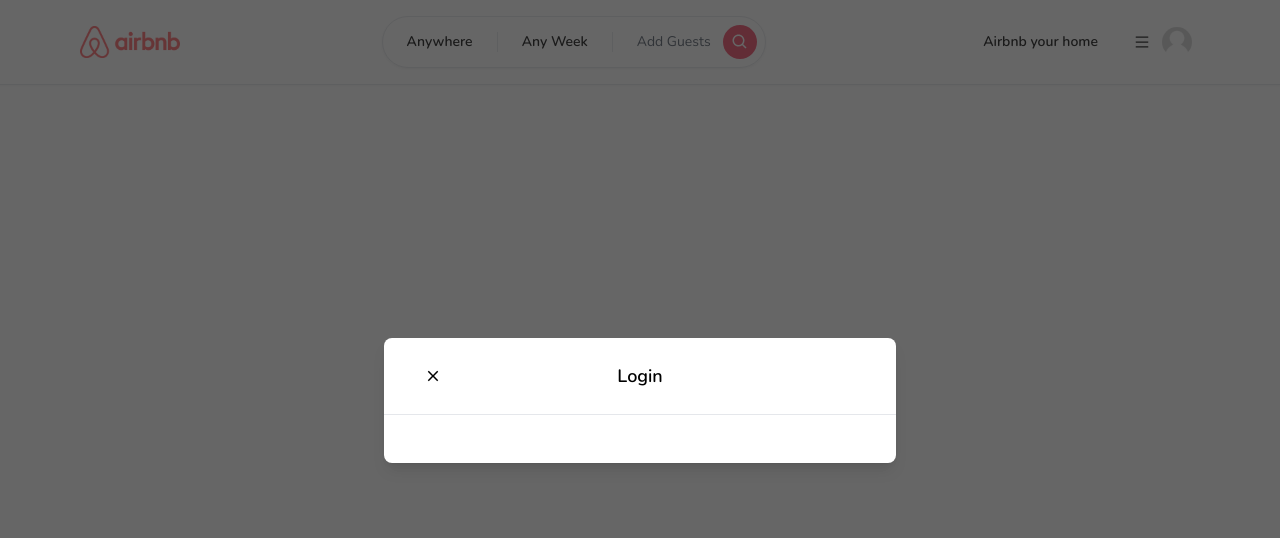
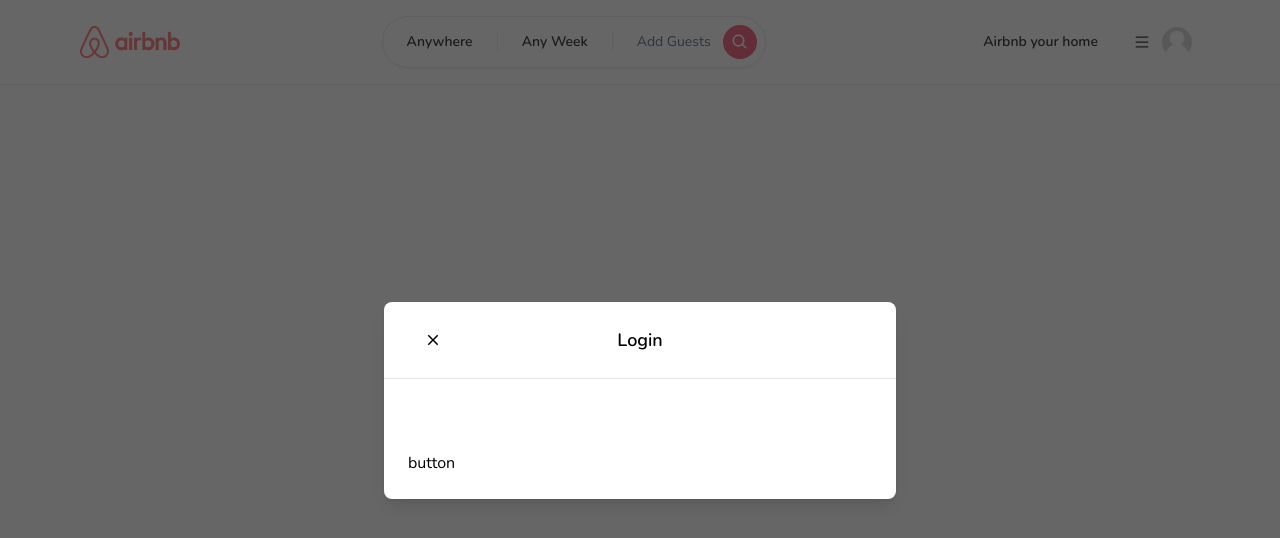
Before and after one commit to RoyetteMillares/airbnbv2-next13, a Next.js app: page / in a window 1280 px wide. Shown: the top 538 px of the page. Built offline with nearby package versions, Linux system fonts and the light colour scheme.

Commit message:
add body and footer

```diff
--- a/app/components/modals/Modals.tsx
+++ b/app/components/modals/Modals.tsx
@@ -86,7 +86,15 @@
                             </div>
                             {/**BODY */}
                             <div className='relative p-6 flex-auto'>
-
+                                { body}
+                            </div>
+                            { /**FOOTER */}
+                            <div className='flex flex-col gap-2 p-6'>
+                                <div
+                                    className='flex flex-row items-center gap-4 w-full'
+                                >
+                                    button
+                                    </div>
                             </div>
                         </div>
                     </div>
```
